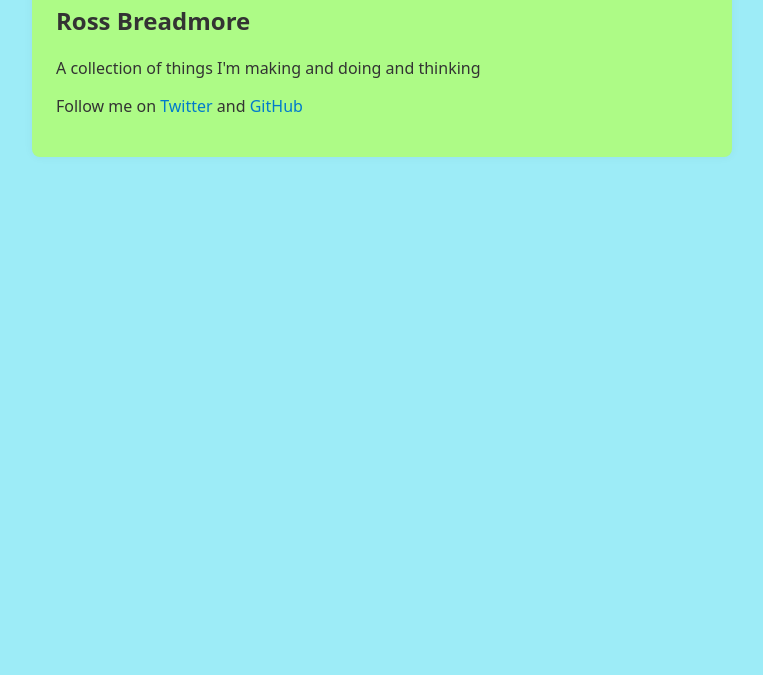
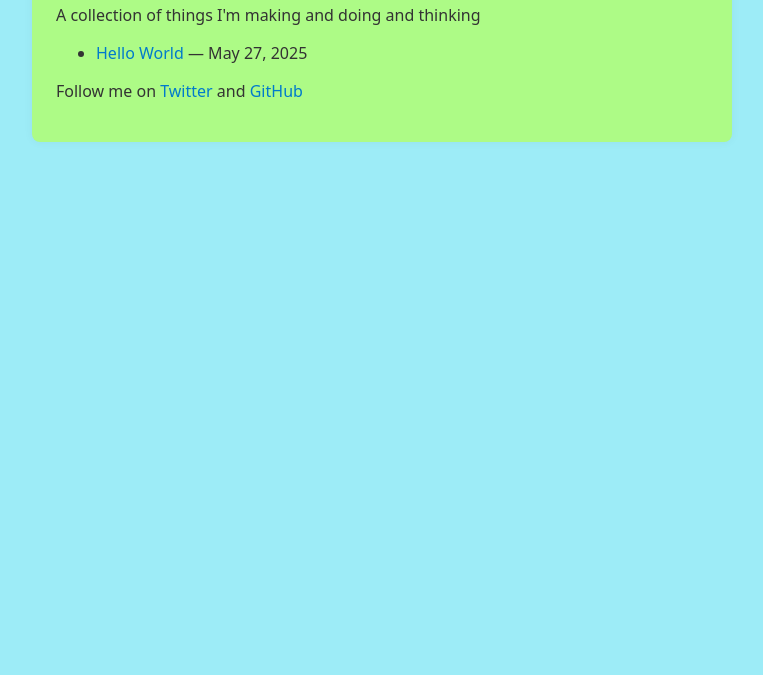
Before and after one commit to rossbreadmore/rossbreadmore_site, an Eleventy site: page index.njk in a window 1280 px wide. Shown: the part 125-800 px from the top of the page, without its empty margins (258-1021 px from the left). Built offline with nearby package versions, Linux system fonts and the light colour scheme; Eleventy itself is replaced by a stand-in of ours; files that its build step writes are made by us from their sources.

Commit message:
Fix Eleventy config and show blog posts

```diff
--- a/index.njk
+++ b/index.njk
@@ -1,16 +1,19 @@
 ---
-title: Welcome
+title: Ross Breadmore
 layout: post.njk
 ---
 
-<h1>Ross Breadmore</h1>
+<p>A collection of things I'm making and doing and thinking</p>
 
-<p>A collection of things I'm making and doing and thinking</p>
 
 <ul>
   {% for post in collections.posts %}
-<li><a href="{{ post.url }}">{{ post.data.title }}</a> — {{ post.date | date("MMMM D, YYYY") }}</li>
+    <li>
+      <a href="{{ post.url }}">{{ post.data.title }}</a>
+      — {{ post.date | date("MMMM d, yyyy") }}
+    </li>
   {% endfor %}
 </ul>
 
+
 <p>Follow me on <a href="{{ social.twitter }}">Twitter</a> and <a href="{{ social.github }}">GitHub</a></p>
```
Also changed, not shown: .eleventy.js.
